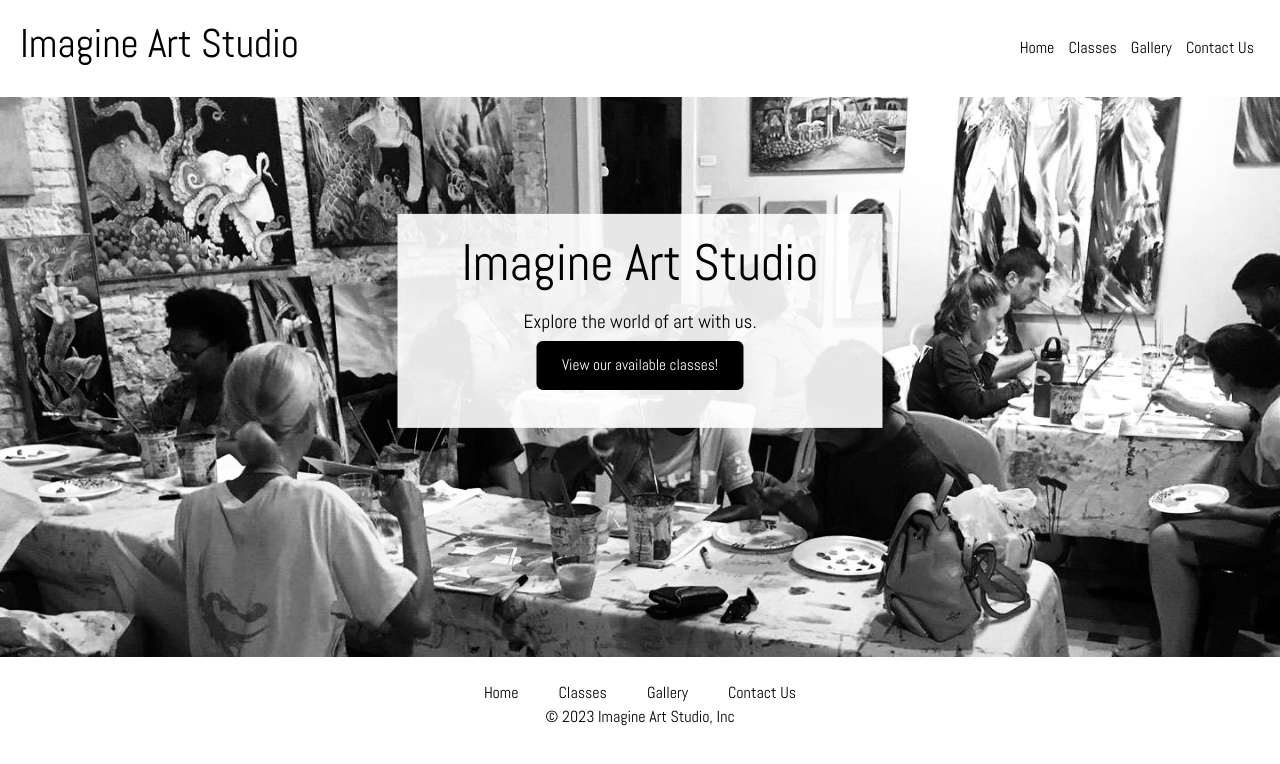
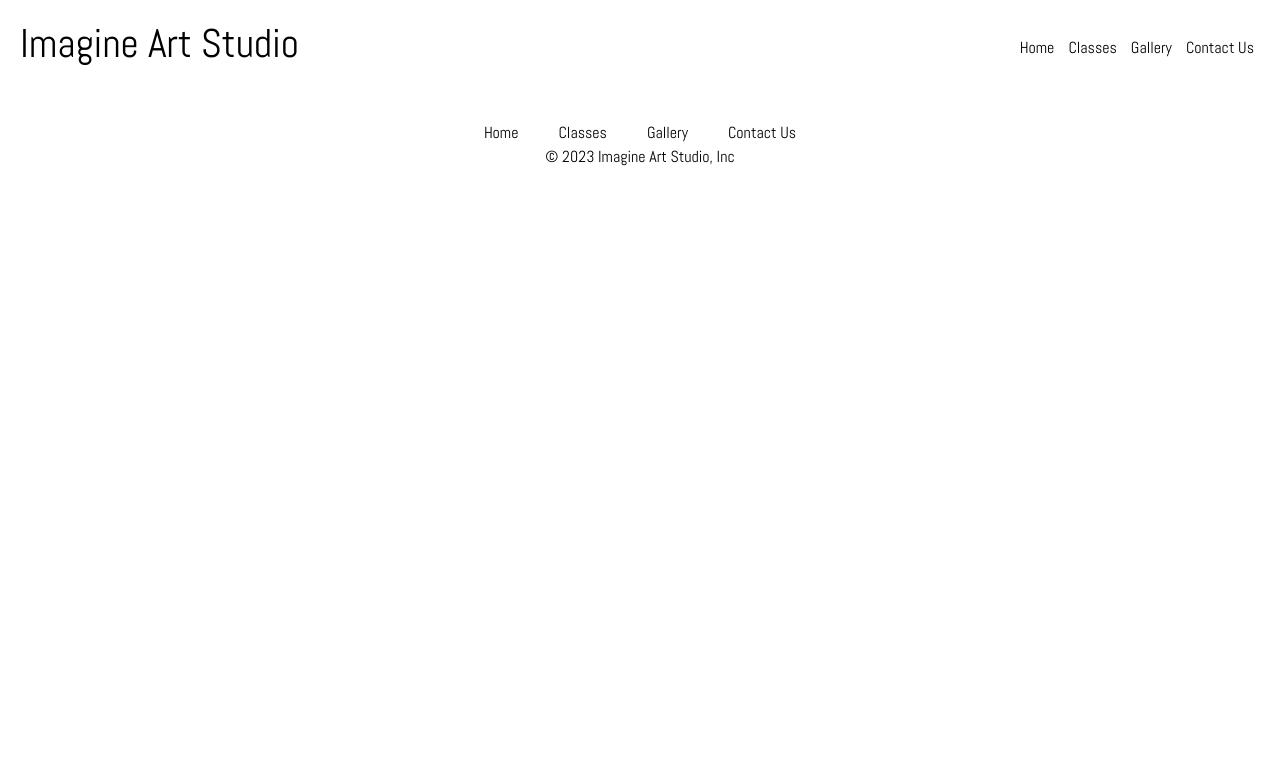
Before and after one commit to annikawhit/seg3125_project2_final, a React (Create React App) app: page / in a window 1280 px wide. Shown: the top 764 px of the page. Built offline with nearby package versions, Linux system fonts and the light colour scheme.

Commit message:
edit paths

```diff
--- a/src/App.js
+++ b/src/App.js
@@ -16,7 +16,7 @@ function App() {
 
         <div className="content">
           <Routes >
-              <Route exact path="/" element={<Home />}> </Route>
+              <Route exact path="/seg3125_project2/" element={<Home />}> </Route>
               <Route exact path="/classes" element={<Classes />}></Route>
               <Route exact path="/gallery" element={<Gallery />}></Route>
               <Route exact path="/contactus" element={<ContactUs />}></Route>
```
